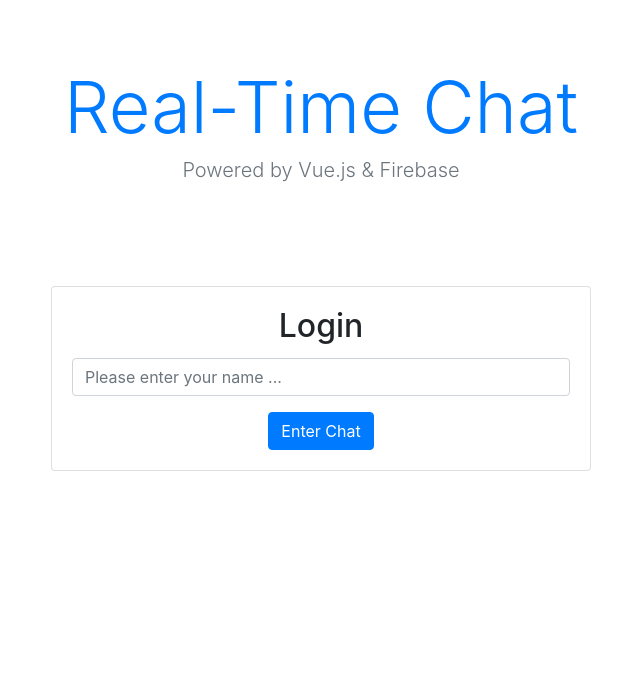
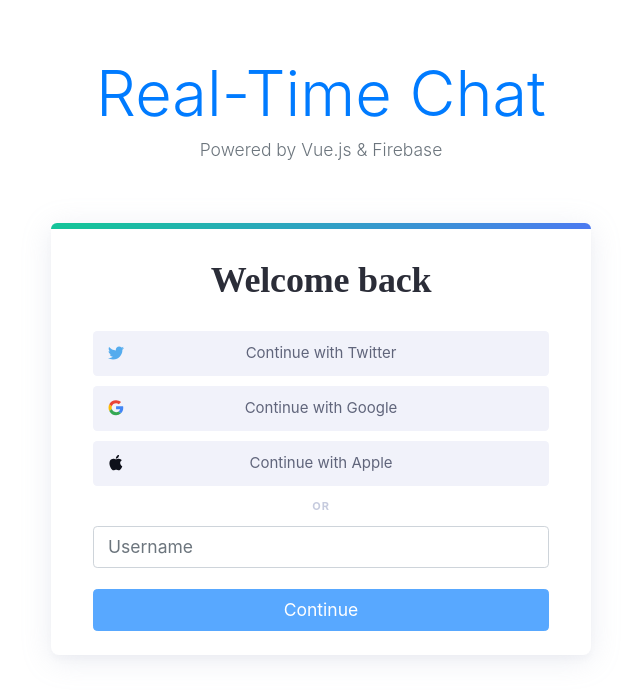
Before and after one commit to Zeng95/vue-chat-app, a Vue app: page /#/login in a window 1280 px wide. Shown: the top 698 px of the page, without its empty margins (319-959 px from the left). Built offline with nearby package versions, Linux system fonts and the light colour scheme.

Commit message:
update the login UI Interface

```diff
--- a/src/App.vue
+++ b/src/App.vue
@@ -1,5 +1,27 @@
 <template>
   <div id="app">
-    <router-view />
+    <transition name="fade" mode="out-in">
+      <router-view />
+    </transition>
   </div>
 </template>
+
+<style lang="scss">
+@import '@/assets/scss/custom.scss';
+@import '~bootstrap/scss/bootstrap.scss';
+@import '~bootstrap-vue/src/index.scss';
+
+html {
+  font-size: 0.875rem;
+}
+
+.fade-enter-active,
+.fade-leave-active {
+  transition: opacity 0.5s;
+}
+
+.fade-enter,
+.fade-leave-to {
+  opacity: 0;
+}
+</style>
--- a/src/firebase.config.js
+++ b/src/firebase.config.js
@@ -17,6 +17,7 @@ const firebaseConfig = {
 // Initialize Firebase
 firebase.initializeApp(firebaseConfig)
 firebase.analytics()
-firebase.firestore().settings({ timestampsInSnapshots: true })
 
-export default firebase.firestore()
+const db = firebase.firestore()
+
+export { db }
--- a/src/main.js
+++ b/src/main.js
@@ -1,10 +1,12 @@
 import '@babel/polyfill'
 import 'mutationobserver-shim'
 import Vue from 'vue'
-import './plugins/bootstrap-vue'
 import App from './App.vue'
 import router from './router'
 import store from './store'
+
+import '@/plugins/bootstrap-vue'
+import '@/plugins/vue-chat-scroll'
 
 Vue.config.productionTip = false
 
--- a/src/router/index.js
+++ b/src/router/index.js
@@ -6,18 +6,32 @@ Vue.use(VueRouter)
 const routes = [
   {
     path: '/',
+    name: 'Home',
+    redirect: { name: 'Login' }
+  },
+  {
+    path: '/login',
     name: 'Login',
-    component: () => import('../views/Login.vue')
+    component: () =>
+      import(/* webpackChunkName: "login" */ '../views/Login.vue')
   },
   {
     path: '/chat',
     name: 'Chat',
-    component: () => import('../views/ChatDashboard.vue')
+    component: () => import(/* webpackChunkName: "chat" */ '../views/Chat.vue'),
+    props: true,
+    beforeEnter: (to, from, next) => {
+      if (to.params.username) {
+        next()
+      } else {
+        next({ name: 'Login' })
+      }
+    }
   }
 ]
 
 const router = new VueRouter({
-  mode: 'history',
+  mode: 'hash',
   base: process.env.BASE_URL,
   routes
 })
--- a/src/views/Login.vue
+++ b/src/views/Login.vue
@@ -1,7 +1,7 @@
 <template>
   <div class="login">
     <b-jumbotron
-      class="text-center"
+      class="text-center mb-0"
       text-variant="primary"
       bg-variant="transparent"
       header="Real-Time Chat"
@@ -13,17 +13,96 @@
       <b-row>
         <b-col lg="3"></b-col>
         <b-col lg="6">
-          <b-card title="Login" title-tag="h2" align="center">
-            <b-form @submit="onSubmit">
-              <b-form-group>
+          <b-card
+            class="border-0"
+            title="Welcome back"
+            title-tag="h2"
+            header-class="p-0 border-0 bg-transparent"
+            body-class="px-5"
+          >
+            <template v-slot:header></template>
+
+            <div class="additional">
+              <!-- Twitter -->
+              <b-button
+                block
+                size="lg"
+                class="position-relative border-0"
+                variant="transparent"
+              >
+                <img
+                  class="logo position-absolute"
+                  :src="require('@/assets/images/twitter_logo.svg')"
+                  alt="facebook"
+                />
+                <span>Continue with Twitter</span>
+              </b-button>
+
+              <!-- Google -->
+              <b-button
+                block
+                size="lg"
+                class="position-relative border-0"
+                variant="transparent"
+              >
+                <img
+                  class="logo position-absolute"
+                  :src="require('@/assets/images/google_logo.svg')"
+                  alt="facebook"
+                />
+                <span>Continue with Google</span>
+              </b-button>
+
+              <!-- Apple -->
+              <b-button
+                block
+                size="lg"
+                class="position-relative border-0"
+                variant="transparent"
+              >
+                <img
+                  class="logo position-absolute"
+                  :src="require('@/assets/images/apple_logo.svg')"
+                  alt="facebook"
+                />
+                <span>Continue with Apple</span>
+              </b-button>
+
+              <span class="d-block">OR</span>
+            </div>
+
+            <b-form autocomplete="off" @submit.prevent="login">
+              <b-form-group
+                class="mb-4"
+                invalid-feedback="Enter at least 1 character or more"
+              >
                 <b-form-input
-                  required
+                  trim
+                  size="lg"
+                  ref="input"
+                  :state="usernameState"
                   v-model="form.username"
-                  placeholder="Please enter your name ..."
+                  placeholder="Username"
+                  @change="checkValidity"
                 ></b-form-input>
               </b-form-group>
 
-              <b-button type="submit" variant="primary">Enter Chat</b-button>
+              <b-button
+                block
+                size="lg"
+                type="submit"
+                variant="primary"
+                class="d-flex justify-content-center align-items-center"
+                :disabled="isValid"
+              >
+                <b-spinner
+                  small
+                  v-if="loading"
+                  class="mr-2"
+                  label="Loading..."
+                />
+                Continue
+              </b-button>
             </b-form>
           </b-card>
         </b-col>
@@ -35,15 +114,41 @@
 
 <script>
 export default {
+  computed: {
+    usernameState() {
+      if (this.hasValidated) {
+        return this.form.username.length > 0 ? true : false
+      } else {
+        return null
+      }
+    },
+    isValid() {
+      const result = this.form.username.length > 0
+
+      return result ? false : true
+    }
+  },
   data() {
     return {
       form: {
         username: ''
-      }
+      },
+      loading: false,
+      hasValidated: false
     }
   },
   methods: {
-    onSubmit() {}
+    checkValidity() {
+      if (!this.hasValidated) {
+        this.hasValidated = true
+      }
+    },
+    login() {
+      this.$router.push({
+        name: 'Chat',
+        params: { username: this.form.username }
+      })
+    }
   }
 }
 </script>
@@ -52,4 +157,69 @@ export default {
 .lead {
   color: var(--secondary);
 }
+
+.card {
+  border-radius: 8px;
+  box-shadow: 0 5px 5px 0 rgba(154, 160, 185, 0.05),
+    0 5px 30px 0 rgba(166, 173, 201, 0.22);
+
+  .card-header {
+    width: 100%;
+    height: 6px;
+    border-radius: 8px 8px 0 0;
+    background-image: linear-gradient(-71deg, #4c7af1, #15c39a 95%);
+  }
+
+  .card-body {
+    padding-top: 24px;
+    padding-bottom: 24px;
+    color: #60657b;
+  }
+
+  .card-title {
+    margin-bottom: 24px;
+    color: #2b2d38;
+    text-align: center;
+    letter-spacing: -0.2px;
+    font: normal 600 36px/54px AkkuratPro;
+  }
+
+  .additional {
+    .btn {
+      margin-bottom: 10px;
+      height: 45px;
+      background: #f1f2fa;
+      color: #60657b;
+      font-size: 15px;
+      transition: all 0.2s;
+
+      &:hover {
+        background: #f9fafd;
+      }
+    }
+
+    .logo {
+      top: 50%;
+      left: 15px;
+      width: 16px;
+      height: 16px;
+      transform: translateY(-50%);
+    }
+
+    > span {
+      margin: 12px 0;
+      color: #c6cbde;
+      text-align: center;
+      text-transform: uppercase;
+      letter-spacing: 0.9px;
+      font-weight: 700;
+      font-size: 11px;
+      line-height: 16px;
+    }
+  }
+}
+
+.btn.disabled {
+  cursor: not-allowed;
+}
 </style>
```
